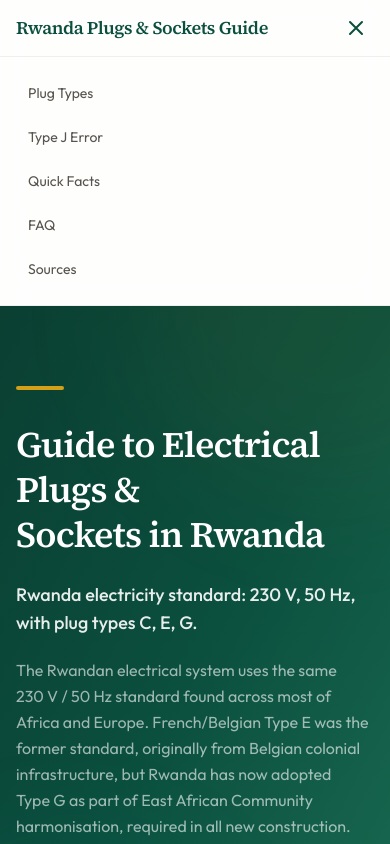
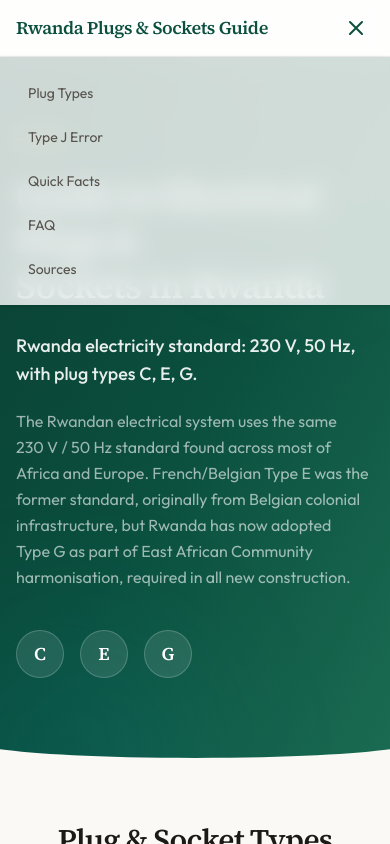
Before and after one commit to musayann/pinout, a Next.js app: page / in a window 390 px wide. Both pictures are taken after a click on the button "Open menu". Shown: the top 844 px of the page. Built offline with nearby package versions, Linux system fonts and the light colour scheme.

Commit message:
chore: fix navigation

```diff
--- a/src/components/Navigation.tsx
+++ b/src/components/Navigation.tsx
@@ -14,8 +14,9 @@ export default function Navigation() {
   const [isOpen, setIsOpen] = useState(false);
 
   return (
-    <nav className="sticky top-0 z-50 backdrop-blur-md bg-white/80 border-b border-stone-200/60">
-      <div className="max-w-5xl mx-auto px-4 sm:px-6 lg:px-8 flex items-center justify-between h-14">
+    <nav className="sticky top-0 z-50 border-b border-stone-200/60">
+      <div className="pointer-events-none absolute inset-0 bg-white/80 backdrop-blur-md" />
+      <div className="relative max-w-5xl mx-auto px-4 sm:px-6 lg:px-8 flex items-center justify-between h-14">
         <a
           href="#"
           className="font-[family-name:var(--font-display)] font-semibold text-rw-teal text-lg tracking-tight"
@@ -56,8 +57,8 @@ export default function Navigation() {
 
       <div
         id="mobile-menu"
-        className={`md:hidden overflow-hidden transition-all duration-200 ease-in-out ${
-          isOpen ? "max-h-80 opacity-100 border-t border-stone-200/60" : "max-h-0 opacity-0"
+        className={`absolute left-0 right-0 top-14 md:hidden bg-white/80 overflow-hidden backdrop-blur-md shadow-sm transition-all duration-200 ease-in-out ${
+          isOpen ? "max-h-80 border-t border-stone-200/60" : "max-h-0 opacity-0"
         }`}
       >
         <div className="max-w-5xl mx-auto px-4 py-4 space-y-1">
```
